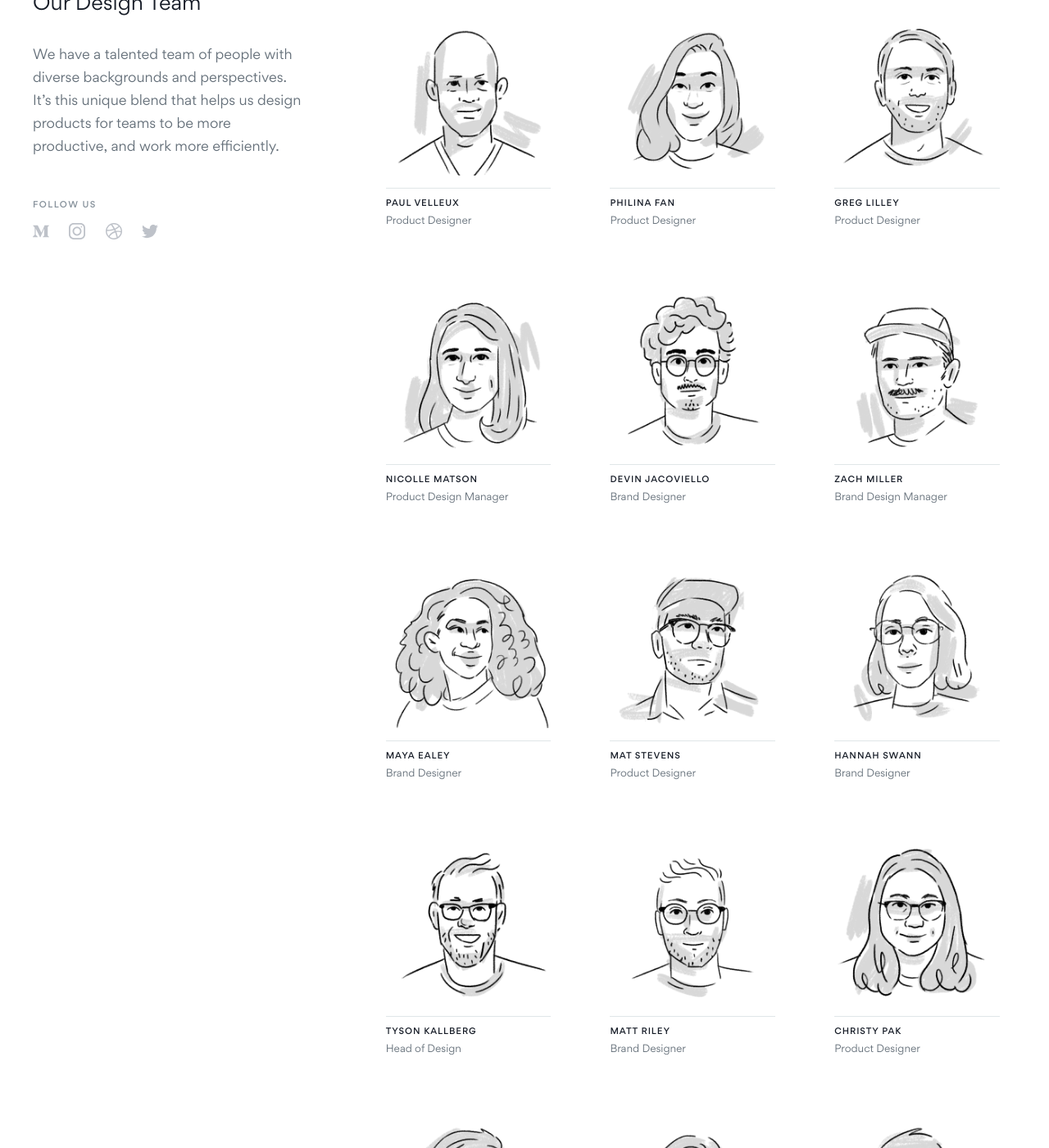
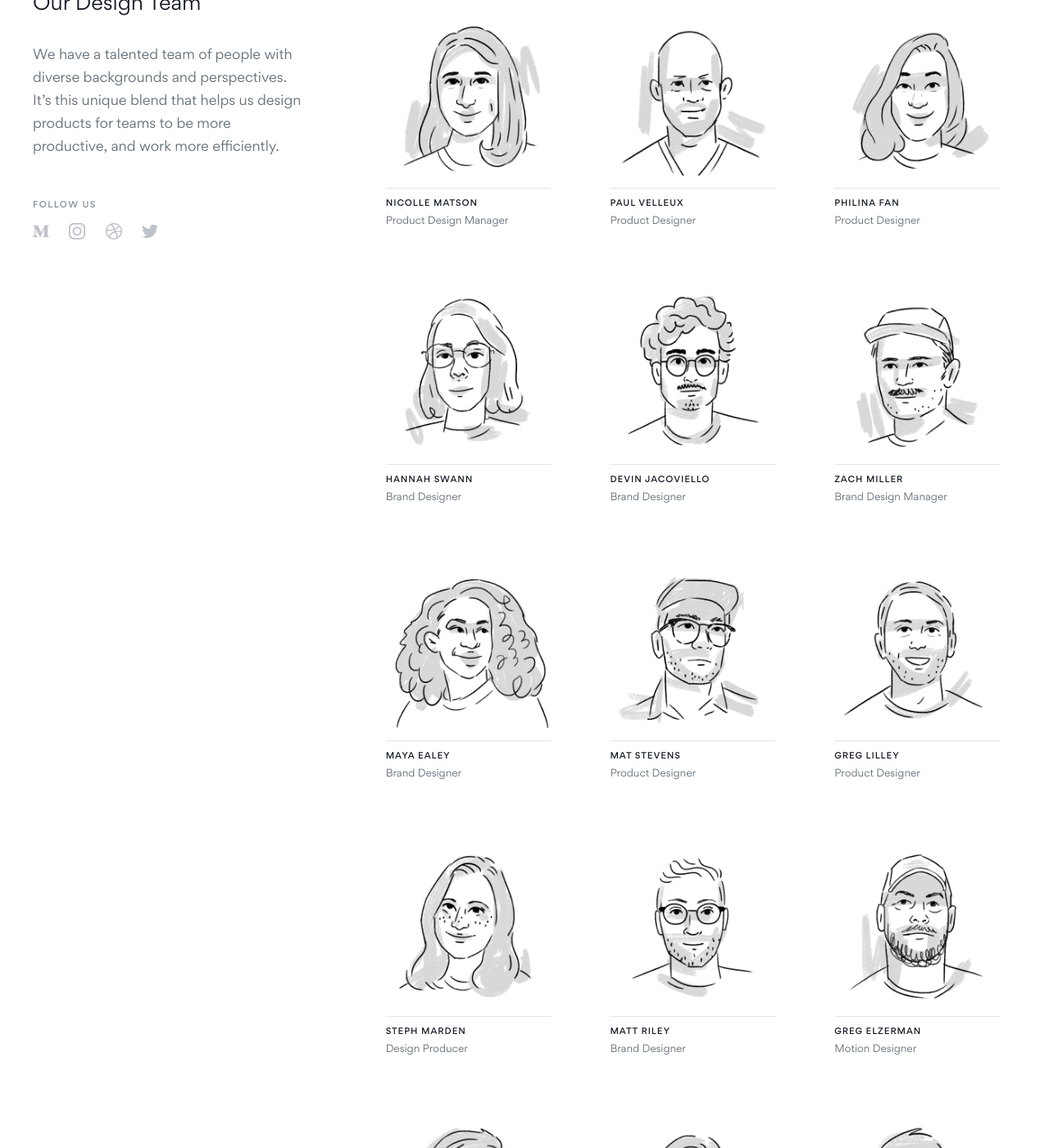
Before and after one commit to mattbond21/asana.design, a Jekyll site: the page built from index.html, in a window 1280 px wide and 1400 px high, scrolled down 2804 px. Shown: the whole window at 82% size. Built offline with Jekyll 4.4.1, drawn with Linux system fonts in a browser that asks for light colours; nearby versions of some CDN libraries; some web fonts are replaced; some of the changed text lies outside the part shown.

Commit message:
reordering of designers and removed christy from team shots

```diff
--- a/index.html
+++ b/index.html
@@ -146,6 +146,17 @@ title: Asana Design
               <div class="four-col">
                 <div class="designer-block">
                   <div class="designer-headshot">
+                    <img src="{{ base.url }}/images/headshots/nicolle-matson.png" alt="Nicolle Matson headshot">
+                  </div>
+                  <div class="designer-name">
+                    <h5>Nicolle Matson</h5>
+                    <p class="designer-title">Product Design Manager</p>
+                  </div>
+                </div>
+              </div>
+              <div class="four-col">
+                <div class="designer-block">
+                  <div class="designer-headshot">
                     <img src="{{ base.url }}/images/headshots/paul-velleux.png" alt="Paul Velleux headshot">
                   </div>
                   <div class="designer-name">
@@ -165,17 +176,6 @@ title: Asana Design
                   </div>
                 </div>
               </div>
-              <div class="four-col">
-                <div class="designer-block">
-                  <div class="designer-headshot">
-                    <img src="{{ base.url }}/images/headshots/greg-lilley.png" alt="Greg Lilley headshot">
-                  </div>
-                  <div class="designer-name">
-                    <h5>Greg Lilley</h5>
-                    <p class="designer-title">Product Designer</p>
-                  </div>
-                </div>
-              </div>
             </div>
 
 
@@ -183,11 +183,11 @@ title: Asana Design
               <div class="four-col">
                 <div class="designer-block">
                   <div class="designer-headshot">
-                    <img src="{{ base.url }}/images/headshots/nicolle-matson.png" alt="Nicolle Matson headshot">
+                    <img src="{{ base.url }}/images/headshots/hannah-swann.png" alt="Hannah Swann headshot">
                   </div>
                   <div class="designer-name">
-                    <h5>Nicolle Matson</h5>
-                    <p class="designer-title">Product Design Manager</p>
+                    <h5>Hannah Swann</h5>
+                    <p class="designer-title">Brand Designer</p>
                   </div>
                 </div>
               </div>
@@ -241,25 +241,26 @@ title: Asana Design
               <div class="four-col">
                 <div class="designer-block">
                   <div class="designer-headshot">
-                    <img src="{{ base.url }}/images/headshots/hannah-swann.png" alt="Hannah Swann headshot">
+                    <img src="{{ base.url }}/images/headshots/greg-lilley.png" alt="Greg Lilley headshot">
                   </div>
                   <div class="designer-name">
-                    <h5>Hannah Swann</h5>
-                    <p class="designer-title">Brand Designer</p>
+                    <h5>Greg Lilley</h5>
+                    <p class="designer-title">Product Designer</p>
                   </div>
                 </div>
               </div>
+
             </div>
 
             <div class="row">
               <div class="four-col">
                 <div class="designer-block">
                   <div class="designer-headshot">
-                    <img src="{{ base.url }}/images/headshots/tyson-kallberg.png" alt="Tyson Kallberg headshot">
+                    <img src="{{ base.url }}/images/headshots/steph-marden.png" alt="Steph Marden headshot">
                   </div>
                   <div class="designer-name">
-                    <h5>Tyson Kallberg</h5>
-                    <p class="designer-title">Head of Design</p>
+                    <h5>Steph Marden</h5>
+                    <p class="designer-title">Design Producer</p>
                   </div>
                 </div>
               </div>
@@ -277,11 +278,11 @@ title: Asana Design
               <div class="four-col">
                 <div class="designer-block">
                   <div class="designer-headshot">
-                    <img src="{{ base.url }}/images/headshots/christy-pak.png" alt="Christy Pak headshot">
+                    <img src="{{ base.url }}/images/headshots/greg-elzerman.png" alt="Greg Elzerman headshot">
                   </div>
                   <div class="designer-name">
-                    <h5>Christy Pak</h5>
-                    <p class="designer-title">Product Designer</p>
+                    <h5>Greg Elzerman</h5>
+                    <p class="designer-title">Motion Designer</p>
                   </div>
                 </div>
               </div>
@@ -349,24 +350,11 @@ title: Asana Design
               <div class="four-col">
                 <div class="designer-block">
                   <div class="designer-headshot">
-                    <img src="{{ base.url }}/images/headshots/greg-elzerman.png" alt="Greg Elzerman headshot">
+                    <img src="{{ base.url }}/images/headshots/tyson-kallberg.png" alt="Tyson Kallberg headshot">
                   </div>
                   <div class="designer-name">
-                    <h5>Greg Elzerman</h5>
-                    <p class="designer-title">Motion Designer</p>
-                  </div>
-                </div>
-              </div>
-            </div>
-            <div class="row">
-              <div class="four-col">
-                <div class="designer-block">
-                  <div class="designer-headshot">
-                    <img src="{{ base.url }}/images/headshots/steph-marden.png" alt="Steph Marden headshot">
-                  </div>
-                  <div class="designer-name">
-                    <h5>Steph Marden</h5>
-                    <p class="designer-title">Design Producer</p>
+                    <h5>Tyson Kallberg</h5>
+                    <p class="designer-title">Head of Design</p>
                   </div>
                 </div>
               </div>
```
